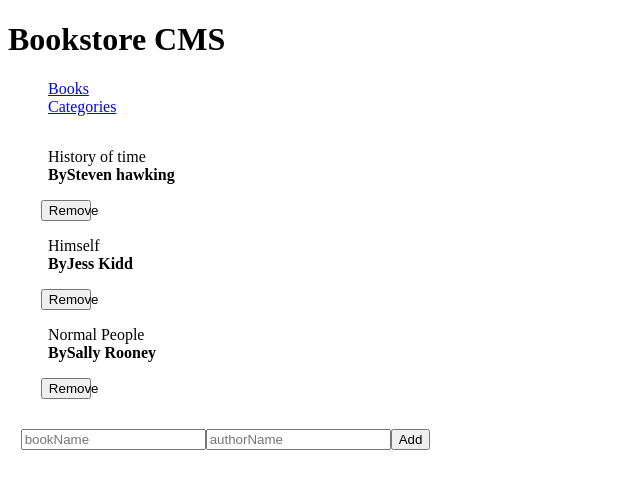
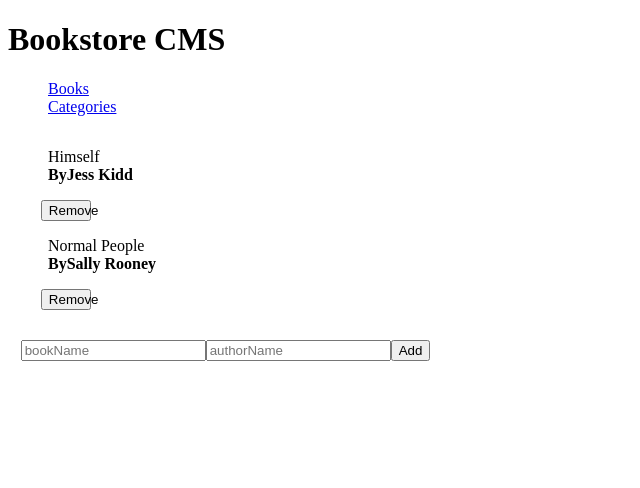
Before and after one commit to kamranahmad123/Bookstore, a React (Create React App) app: page / in a window 1280 px wide. Shown: the top 488 px of the page, without its empty margins (0-640 px from the left). Built offline with nearby package versions, Linux system fonts and the light colour scheme.

Commit message:
make changes

```diff
--- a/src/components/Books.js
+++ b/src/components/Books.js
@@ -4,11 +4,6 @@ import './styles/input-form.css';
 
 function Books() {
   const books = [
-    {
-      id: '1',
-      Book: 'History of time',
-      Author: 'Steven hawking',
-    },
     {
       id: '2',
       Book: 'Himself',
```
